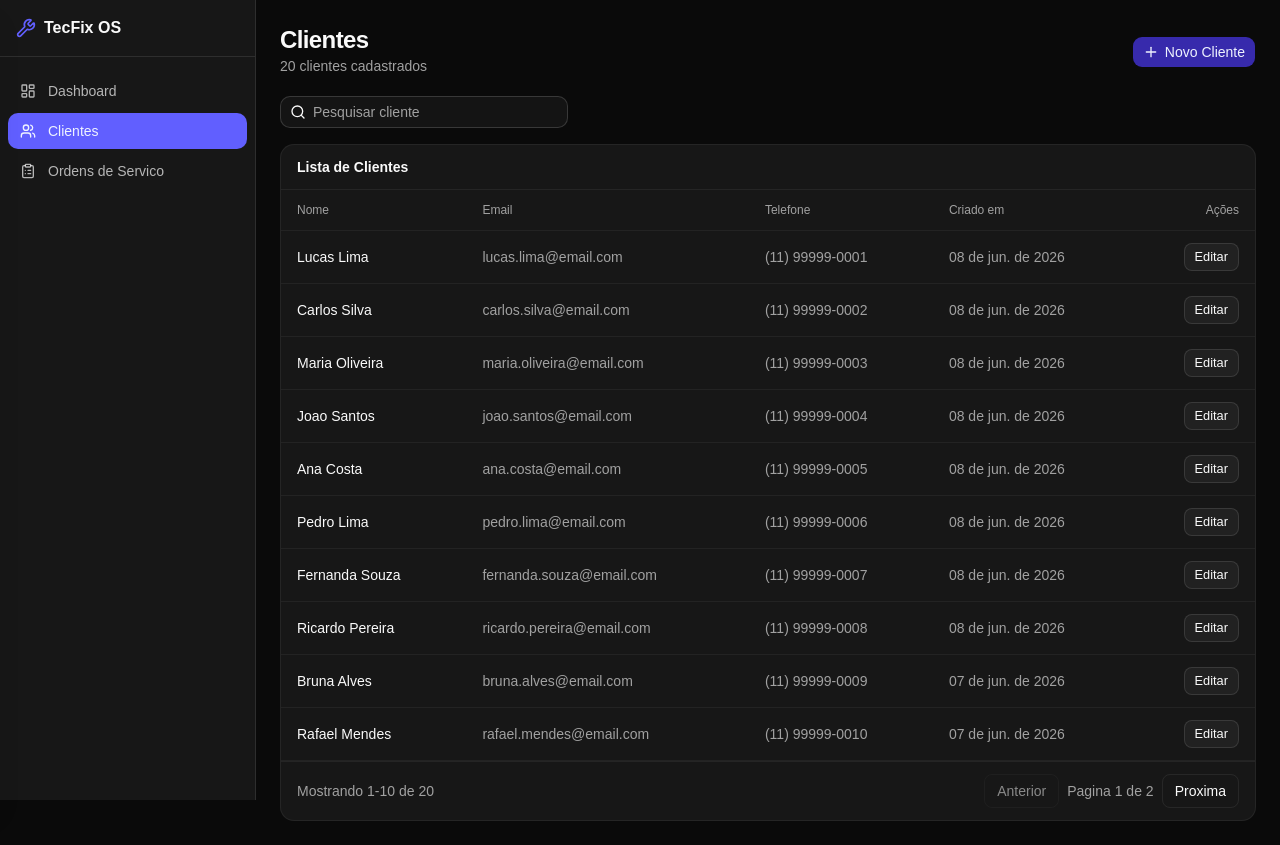
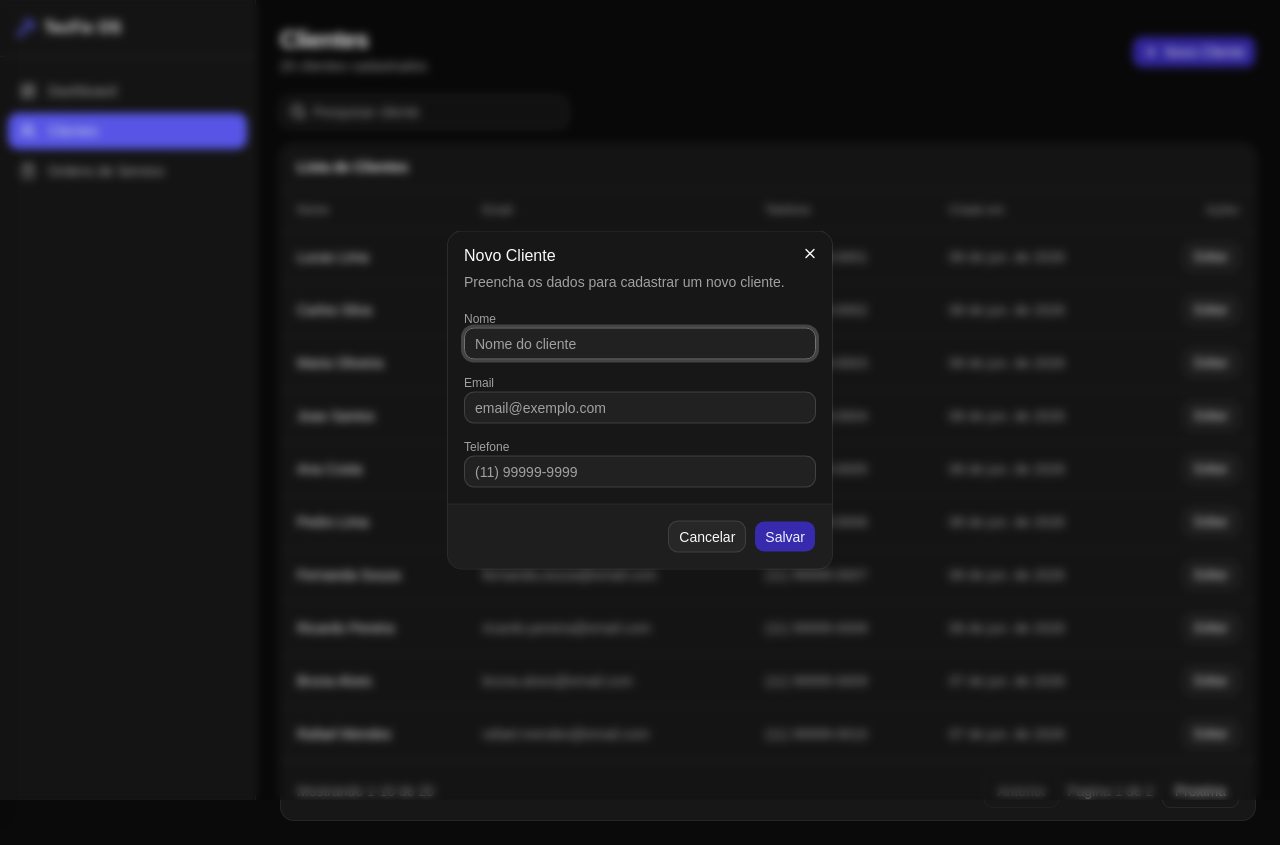
Before and after one commit to Lucas3lima/teste-fullstack-junior-influx, a React (Vite) app in the folder template-candidato/: page /customers in a window 1280 px wide. Both pictures are taken after a click on the button "Novo Cliente". Built offline with nearby package versions, Linux system fonts and the light colour scheme.

Commit message:
feat: adiciona dialogs de novo e editar cliente na tela de clientes

```diff
--- /dev/null
+++ b/template-candidato/src/components/customers/CustomerDialog.jsx
@@ -0,0 +1,158 @@
+import { useEffect, useMemo, useState } from 'react';
+import {
+  Dialog,
+  DialogContent,
+  DialogDescription,
+  DialogFooter,
+  DialogHeader,
+  DialogTitle,
+} from '@/components/ui/dialog';
+import { Input } from '@/components/ui/input';
+import { Button } from '@/components/ui/button';
+
+const EMPTY_FORM = {
+  nome: '',
+  email: '',
+  telefone: '',
+};
+
+function CustomerDialog({ open, onOpenChange, mode, initialCustomer, onSubmit }) {
+  const [form, setForm] = useState(EMPTY_FORM);
+  const [errors, setErrors] = useState({});
+
+  useEffect(() => {
+    if (!open) return;
+    if (mode === 'edit' && initialCustomer) {
+      setForm({
+        nome: initialCustomer.nome ?? '',
+        email: initialCustomer.email ?? '',
+        telefone: initialCustomer.telefone ?? '',
+      });
+    } else {
+      setForm(EMPTY_FORM);
+    }
+    setErrors({});
+  }, [open, mode, initialCustomer]);
+
+  const title = useMemo(
+    () => (mode === 'edit' ? 'Editar Cliente' : 'Novo Cliente'),
+    [mode]
+  );
+
+  const description = useMemo(
+    () =>
+      mode === 'edit'
+        ? 'Atualize as informacoes do cliente.'
+        : 'Preencha os dados para cadastrar um novo cliente.',
+    [mode]
+  );
+
+  const handleChange = (field) => (event) => {
+    const value = event.target.value;
+    setForm((prev) => ({ ...prev, [field]: value }));
+    if (errors[field]) {
+      setErrors((prev) => ({ ...prev, [field]: undefined }));
+    }
+  };
+
+  const validate = () => {
+    const nextErrors = {};
+    if (!form.nome.trim()) {
+      nextErrors.nome = 'Nome e obrigatorio.';
+    }
+    if (!form.email.trim()) {
+      nextErrors.email = 'Email e obrigatorio.';
+    } else if (!/\S+@\S+\.\S+/.test(form.email)) {
+      nextErrors.email = 'Email invalido.';
+    }
+    if (!form.telefone.trim()) {
+      nextErrors.telefone = 'Telefone e obrigatorio.';
+    }
+    setErrors(nextErrors);
+    return Object.keys(nextErrors).length === 0;
+  };
+
+  const handleSubmit = (event) => {
+    event.preventDefault();
+    if (!validate()) return;
+
+    onSubmit({
+      ...initialCustomer,
+      nome: form.nome.trim(),
+      email: form.email.trim(),
+      telefone: form.telefone.trim(),
+    });
+  };
+
+  return (
+    <Dialog open={open} onOpenChange={onOpenChange}>
+      <DialogContent>
+        <DialogHeader>
+          <DialogTitle>{title}</DialogTitle>
+          <DialogDescription>{description}</DialogDescription>
+        </DialogHeader>
+
+        <form className="space-y-3" onSubmit={handleSubmit}>
+          <div className="space-y-1">
+            <label className="text-xs text-muted-foreground" htmlFor="customer-name">
+              Nome
+            </label>
+            <Input
+              id="customer-name"
+              value={form.nome}
+              onChange={handleChange('nome')}
+              placeholder="Nome do cliente"
+            />
+            {errors.nome && (
+              <p className="text-xs text-destructive">{errors.nome}</p>
+            )}
+          </div>
+
+          <div className="space-y-1">
+            <label className="text-xs text-muted-foreground" htmlFor="customer-email">
+              Email
+            </label>
+            <Input
+              id="customer-email"
+              type="email"
+              value={form.email}
+              onChange={handleChange('email')}
+              placeholder="email@exemplo.com"
+            />
+            {errors.email && (
+              <p className="text-xs text-destructive">{errors.email}</p>
+            )}
+          </div>
+
+          <div className="space-y-1">
+            <label className="text-xs text-muted-foreground" htmlFor="customer-phone">
+              Telefone
+            </label>
+            <Input
+              id="customer-phone"
+              value={form.telefone}
+              onChange={handleChange('telefone')}
+              placeholder="(11) 99999-9999"
+            />
+            {errors.telefone && (
+              <p className="text-xs text-destructive">{errors.telefone}</p>
+            )}
+          </div>
+
+          <DialogFooter className="mt-4">
+            <Button
+              type="button"
+              variant="outline"
+              onClick={() => onOpenChange(false)}
+            >
+              Cancelar
+            </Button>
+            <Button type="submit">Salvar</Button>
+          </DialogFooter>
+        </form>
+      </DialogContent>
+    </Dialog>
+  );
+}
+
+export default CustomerDialog;
--- a/template-candidato/src/components/customers/CustomersTable.jsx
+++ b/template-candidato/src/components/customers/CustomersTable.jsx
@@ -2,7 +2,7 @@ import { useEffect, useMemo, useState } from 'react';
 import { Button } from '@/components/ui/button';
 import PaginationControls from '@/components/shared/PaginationControls';
 
-function CustomersTable({ customers }) {
+function CustomersTable({ customers, onEdit }) {
   const pageSize = 10;
   const [page, setPage] = useState(1);
 
@@ -81,7 +81,12 @@ function CustomersTable({ customers }) {
                     {formatDate(customer.createdAt)}
                   </td>
                   <td className="px-4 py-3 text-right">
-                    <Button variant="outline" size="sm" type="button">
+                    <Button
+                      variant="outline"
+                      size="sm"
+                      type="button"
+                      onClick={() => onEdit?.(customer)}
+                    >
                       Editar
                     </Button>
                   </td>
--- a/template-candidato/src/pages/CustomersPage.jsx
+++ b/template-candidato/src/pages/CustomersPage.jsx
@@ -1,20 +1,56 @@
+import { useState } from "react";
 import { Button } from "@/components/ui/button";
 import { SearchInput } from "@/components/ui/search-input";
 import { Plus } from "lucide-react";
 import CustomersTable from "@/components/customers/CustomersTable";
 import { mockCustomers } from "@/mocks/customersMock";
+import CustomerDialog from "@/components/customers/CustomerDialog";
 
 function CustomersPage() {
+  const [customers, setCustomers] = useState(mockCustomers);
+  const [isCreateOpen, setIsCreateOpen] = useState(false);
+  const [editingCustomer, setEditingCustomer] = useState(null);
+
+  const handleCreateSubmit = (payload) => {
+    const created = {
+      id: `customer-${Date.now()}`,
+      nome: payload.nome,
+      email: payload.email,
+      telefone: payload.telefone,
+      createdAt: new Date().toISOString(),
+    };
+    setCustomers((prev) => [created, ...prev]);
+    console.log("Cliente criado (mock)", created);
+    setIsCreateOpen(false);
+  };
+
+  const handleEditSubmit = (payload) => {
+    setCustomers((prev) =>
+      prev.map((customer) =>
+        customer.id === payload.id
+          ? {
+              ...customer,
+              nome: payload.nome,
+              email: payload.email,
+              telefone: payload.telefone,
+            }
+          : customer
+      )
+    );
+    console.log("Cliente atualizado (mock)", payload);
+    setEditingCustomer(null);
+  };
+
   return (
     <section className="space-y-4">
       <header className="space-y-1 flex items-center justify-between">
         <div>
           <h1 className="text-xl font-semibold tracking-tight sm:text-2xl">Clientes</h1>
           <p className="text-sm text-muted-foreground">
-            {mockCustomers.length} clientes cadastrados
+            {customers.length} clientes cadastrados
           </p>
         </div>
-        <Button>
+        <Button onClick={() => setIsCreateOpen(true)}>
           <Plus className="size-4" />
           Novo Cliente
         </Button>
@@ -24,7 +60,27 @@ function CustomersPage() {
         <SearchInput placeholder="Pesquisar cliente" />
       </div>
 
-      <CustomersTable customers={mockCustomers} />
+      <CustomersTable
+        customers={customers}
+        onEdit={(customer) => setEditingCustomer(customer)}
+      />
+
+      <CustomerDialog
+        open={isCreateOpen}
+        onOpenChange={setIsCreateOpen}
+        mode="create"
+        onSubmit={handleCreateSubmit}
+      />
+
+      <CustomerDialog
+        open={Boolean(editingCustomer)}
+        onOpenChange={(open) => {
+          if (!open) setEditingCustomer(null);
+        }}
+        mode="edit"
+        initialCustomer={editingCustomer}
+        onSubmit={handleEditSubmit}
+      />
     </section>
   );
 }
```
